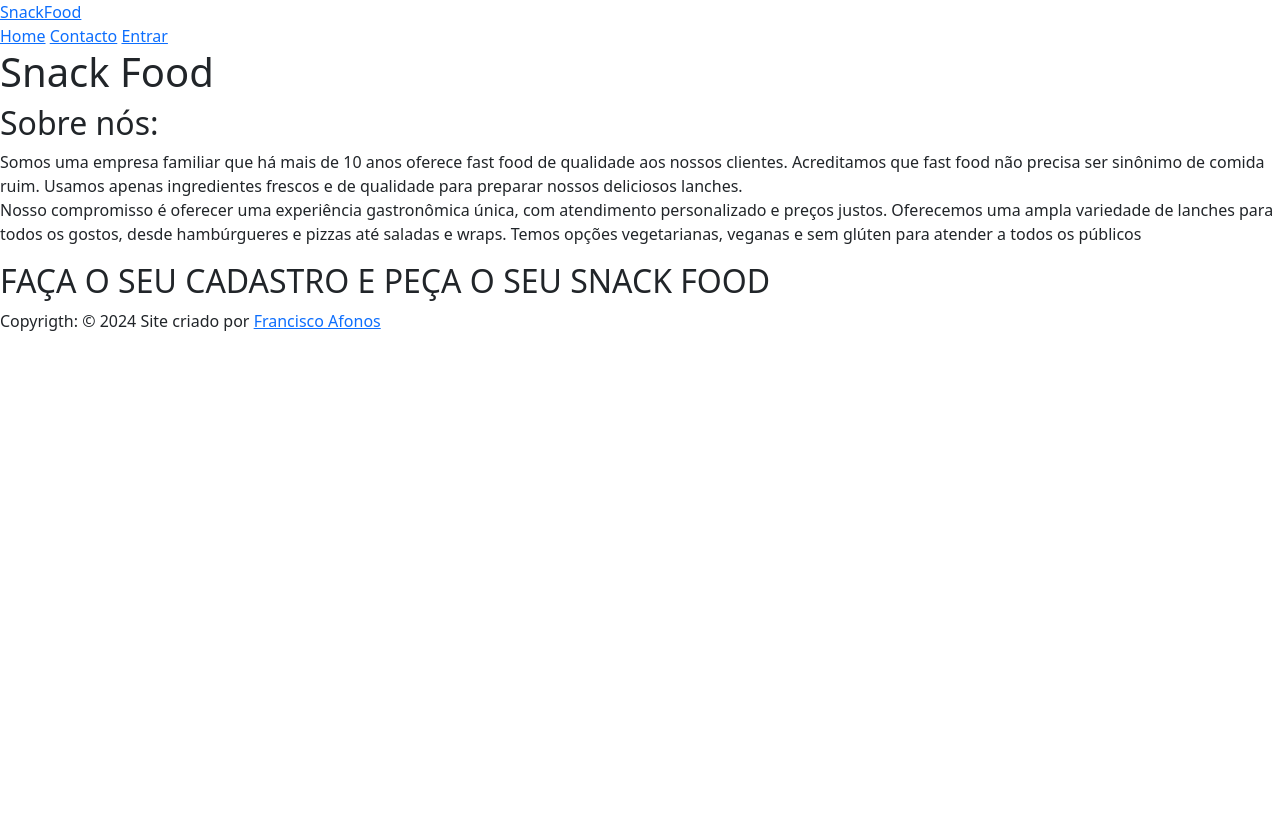
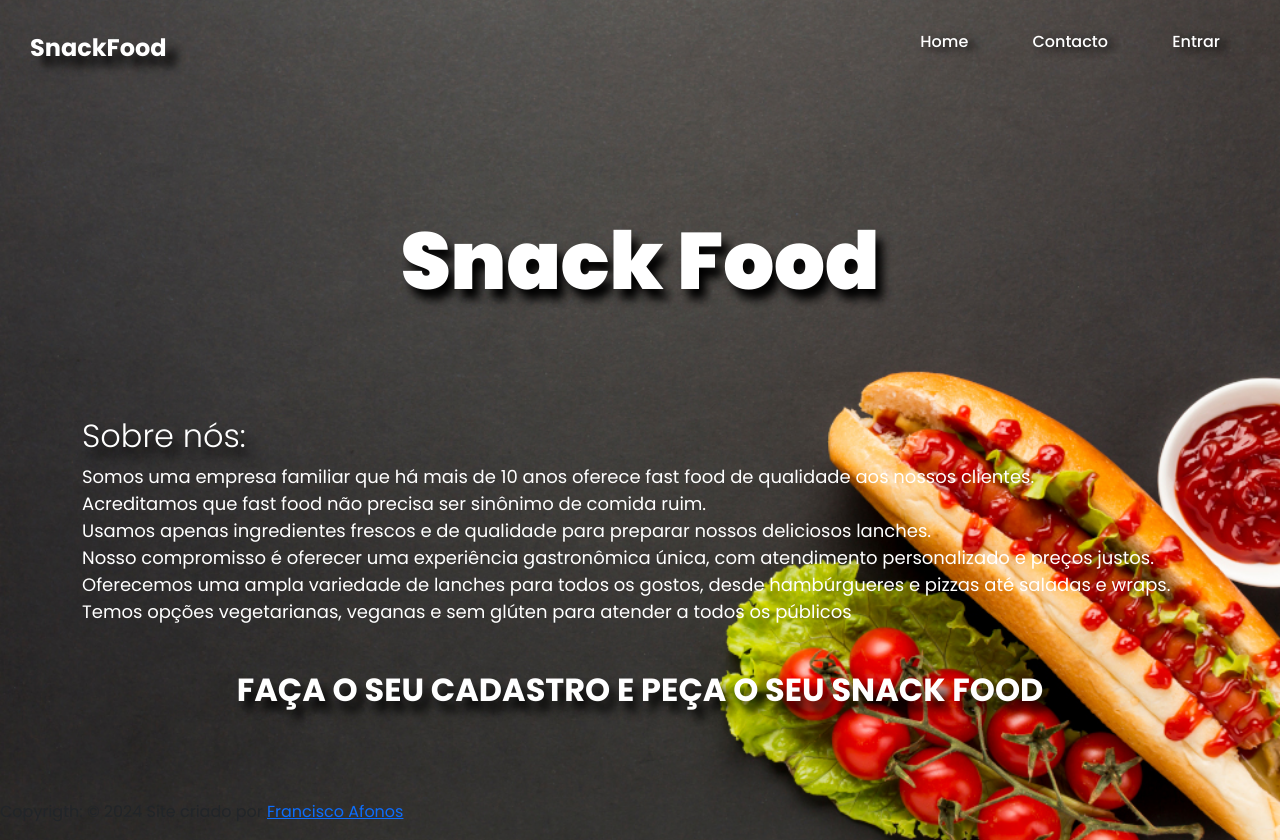
Before and after one commit to fafonsoficial/Projecto-Snack-Food-Restorant, a plain HTML site: page paginas/index.html in a window 1280 px wide. Before the commit the page ends 800 px from the top, so only its background shows below. Drawn offline with nearby package versions, Linux system fonts and the light colour scheme.

Commit message:
segundo commit
Organizando ainda mais o meu site

```diff
--- a/paginas/index.html
+++ b/paginas/index.html
@@ -15,6 +15,8 @@
             crossorigin="anonymous"
         />
         <link rel="shortcut icon" href="/img/favicon.ico" type="image/x-icon">
+
+        <link rel="stylesheet" href="style.css">
     </head>
 
     <body>
@@ -30,7 +32,7 @@
             </nav>
         </header>
 
-        <main>
+        <main id="primeira-pagina">
             <h1>Snack Food</h1>
 
             <article>
@@ -39,14 +41,22 @@
                 </h2>
 
                 <p>
-                    Somos uma empresa familiar que há mais de 10 anos oferece fast food de qualidade aos nossos clientes. Acreditamos que fast food não precisa ser sinônimo de comida ruim. Usamos apenas ingredientes frescos e de qualidade para preparar nossos deliciosos lanches.
+                    Somos uma empresa familiar que há mais de 10 anos oferece fast food de qualidade aos nossos clientes.
                     <br>
-                    Nosso compromisso é oferecer uma experiência gastronômica única, com atendimento personalizado e preços justos. Oferecemos uma ampla variedade de lanches para todos os gostos, desde hambúrgueres e pizzas até saladas e wraps. Temos opções vegetarianas, veganas e sem glúten para atender a todos os públicos
+                    Acreditamos que fast food não precisa ser sinônimo de comida ruim.
+                    <br>
+                    Usamos apenas ingredientes frescos e de qualidade para preparar nossos deliciosos lanches.
+                    <br>
+                    Nosso compromisso é oferecer uma experiência gastronômica única, com atendimento personalizado e preços justos.
+                    <br>
+                    Oferecemos uma ampla variedade de lanches para todos os gostos, desde hambúrgueres e pizzas até saladas e wraps.
+                    <br>
+                    Temos opções vegetarianas, veganas e sem glúten para atender a todos os públicos
                 </p>
 
-                <h2>
+                <h3>
                     FAÇA O SEU CADASTRO E PEÇA O SEU SNACK FOOD
-                </h2>
+                </h3>
             </article>
         </main>
 
--- /dev/null
+++ b/paginas/style.css
@@ -0,0 +1,94 @@
+@charset "UTF-8";
+
+@import url("https://fonts.googleapis.com/css2?family=Poppins:wght@300;400;500;600;700;800;900&display=swap");
+
+* {
+    margin: 0px;
+    padding: 0px;
+    font-family: "Poppins", sans-serif;
+}
+
+header {
+    margin: 15px;
+    padding: 15px;
+    display: flex;
+    justify-content: space-between;
+}
+
+.logo {
+    font-size: 1.5em;
+    font-weight: 700;
+}
+
+.logo a {
+    text-decoration: none;
+    color: white;
+    text-shadow: 10px 10px 10px black;
+}
+
+header > nav {
+    font-size: 16px;
+    font-weight: 500;
+}
+
+header > nav > a {
+    padding: 30px;
+    text-decoration: none;
+    color: white;
+    text-shadow: 7px 3px 10px black;
+    transition: 1s;
+
+}
+
+header > nav > a:hover {
+    text-decoration: underline;
+    color: blue;
+
+}
+
+body {
+    background-image: url(/img/img-fundo/fundo.jpg);
+    background-size: cover;
+    background-position: center;
+
+}
+
+main {
+    margin: 16px;
+    padding: 16px;
+    color: white;
+}
+
+#primeira-pagina h1 {
+    text-align: center;
+    padding-top: 100px;
+    padding-bottom: 50px;
+    font-size: 5em;
+    font-weight: 900;
+    text-shadow: 7px 10px 10px black;
+}
+
+#primeira-pagina > article {
+    max-width: 1500px;
+    margin: auto;
+    padding: 50px;
+}
+
+#primeira-pagina > article > h2 {
+    font-weight: 300;
+    text-shadow: 7px 10px 10px black;
+}
+
+#primeira-pagina > article > p {
+    font-size: 18px;
+    text-align: justify;
+}
+
+#primeira-pagina > article > h3 {
+    font-size: 2em;
+    font-weight: 700;
+    padding-top: 30px;
+    text-align: center;
+    text-shadow: 7px 10px 10px black;;
+
+}
```
Also changed, not shown: paginas/contacto.html (+1 -0 lines), paginas/criarconta.html (+1 -0 lines), paginas/login.html (+1 -0 lines).
